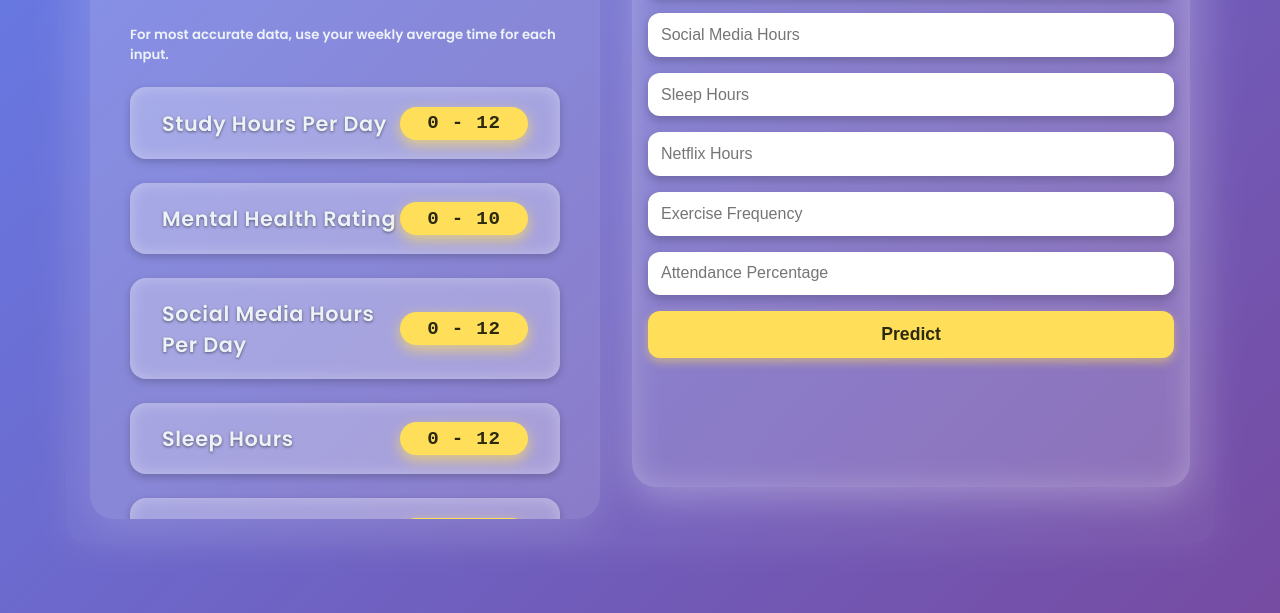
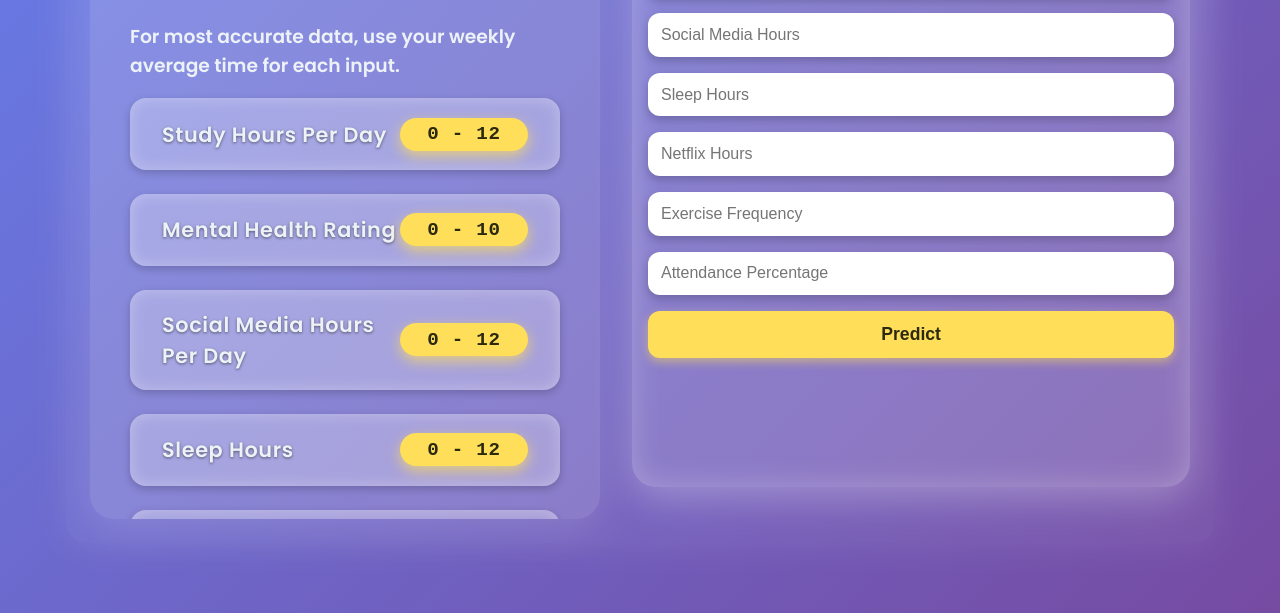
Before and after one commit to Al-Majah/Al-Majah.github.io, a plain HTML site: page index.html in a window 1280 px wide. Shown: the part 251-864 px from the top of the page. Drawn offline with Linux system fonts and the light colour scheme.

Commit message:
Update index.html

```diff
--- a/index.html
+++ b/index.html
@@ -220,7 +220,7 @@
   <div class="container" role="main">
     <section class="guidelines" aria-label="Ratings Guidelines">
       <h1>Ratings Guidelines</h1>
-      <h5>For most accurate data, use your weekly average time for each input.</h5>
+      <h3>For most accurate data, use your weekly average time for each input.</h3>
       <div class="guideline" tabindex="0">
         <div class="guideline-label">Study Hours Per Day</div>
         <div class="rating-range">0 - 12</div>
```
